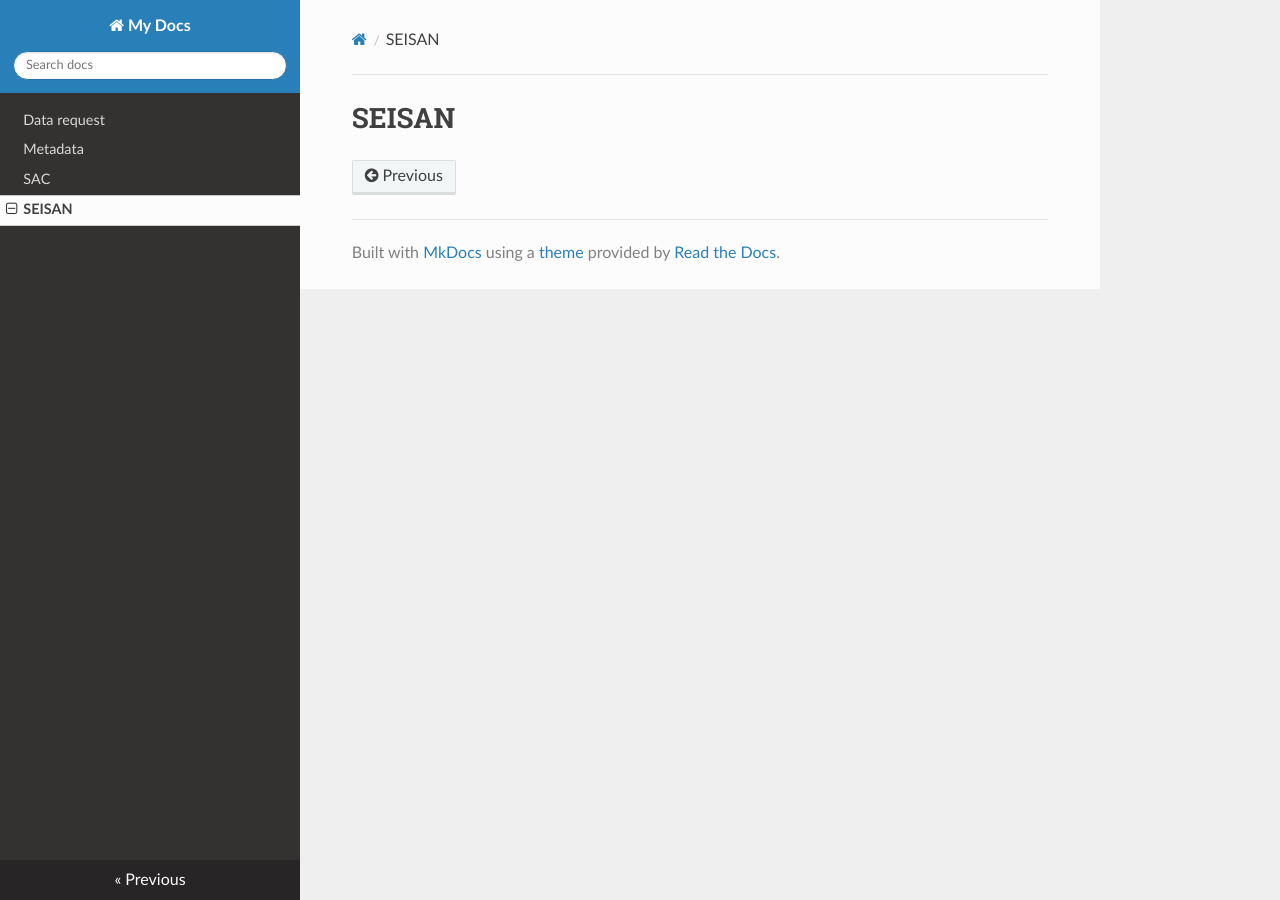
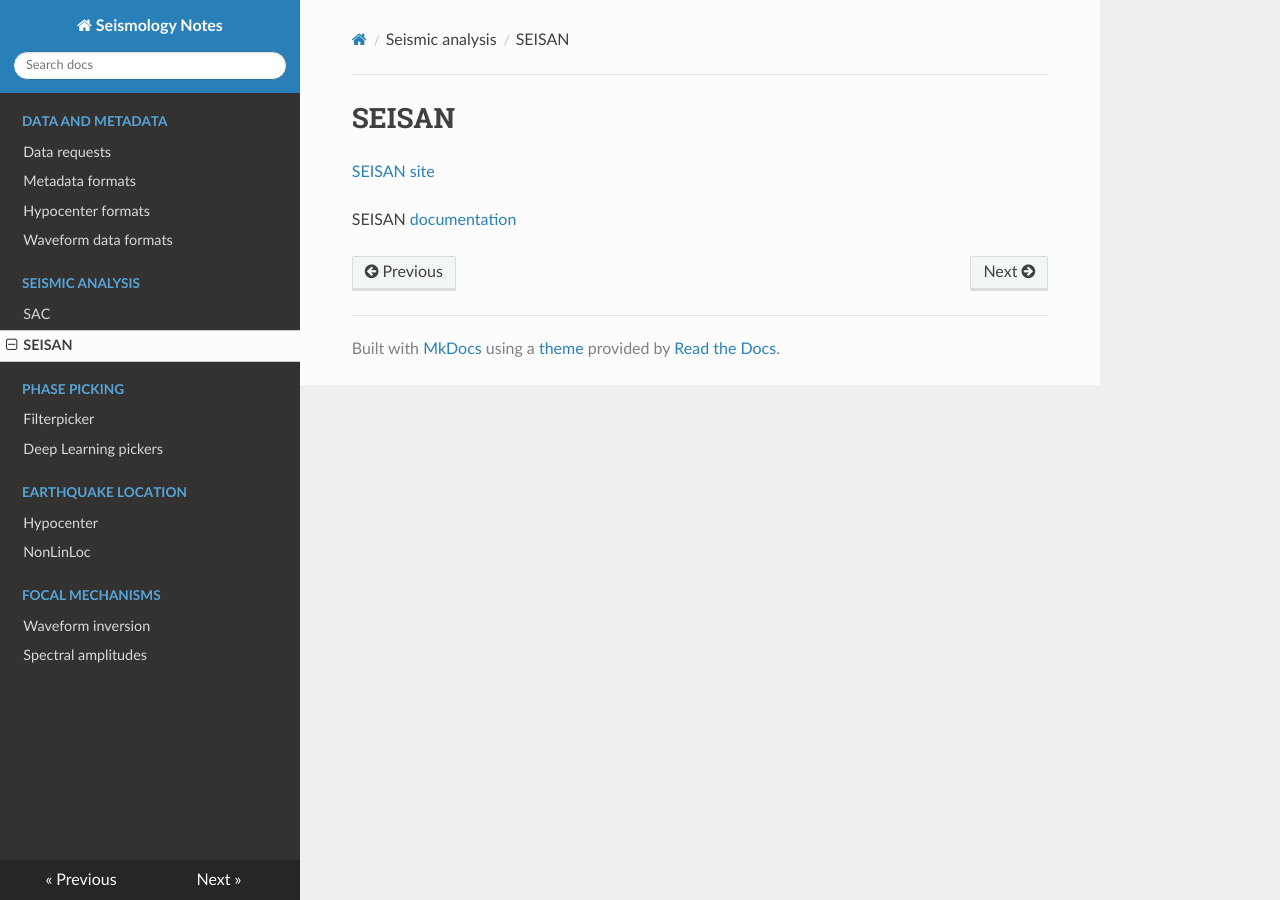
Before and after one commit to avillasenorh/Seismology_Notes, an MkDocs documentation site: the page built from docs/seisan.md, in a window 1280 px wide. Built offline with MkDocs 1.6.1, drawn with Linux system fonts in a browser that asks for light colours; nearby versions of some CDN libraries.

Commit message:
Added multiple items

```diff
--- a/docs/seisan.md
+++ b/docs/seisan.md
@@ -1 +1,6 @@
 # SEISAN
+
+
+[SEISAN site](http://seisan.info)
+
+SEISAN [documentation](https://seis.geus.net/software/seisan/seisan.html)
--- a/mkdocs.yml
+++ b/mkdocs.yml
@@ -1,10 +1,23 @@
-site_name: My Docs
+site_name: Seismology Notes
 
 nav:
-    - Data request: data.md
-    - Metadata: metadata.md
-    - SAC: sac.md
-    - SEISAN: seisan.md
+    - Data and metadata:
+        - Data requests: requests.md
+        - Metadata formats: metadata.md
+        - Hypocenter formats: phase.md
+        - Waveform data formats: waveform.md
+    - Seismic analysis:
+        - SAC: sac.md
+        - SEISAN: seisan.md
+    - Phase Picking:
+        - Filterpicker: filterpicker.md
+        - Deep Learning pickers: deep_learning.md
+    - Earthquake Location:
+        - Hypocenter: hypocenter.md
+        - NonLinLoc: nonlinloc.md
+    - Focal Mechanisms:
+        - Waveform inversion: waveform_inversion.md
+        - Spectral amplitudes: spectral_amplitudes.md
 
 extra_javascript:
     - https://cdnjs.cloudflare.com/ajax/libs/mathjax/2.7.0/MathJax.js?config=TeX-AMS-MML_HTMLorMML
```
Also changed, not shown: docs/data.md (deleted, +0 -1 lines), docs/deep_learning.md (added, +14 -0 lines), docs/filterpicker.md (added, +3 -0 lines), docs/hypocenter.md (added, +3 -0 lines), docs/nonlinloc.md (added, +7 -0 lines), docs/phase.md (added, +11 -0 lines), docs/requests.md (added, +26 -0 lines), docs/sac.md (+2 -0 lines), docs/spectral_amplitudes.md (added, +3 -0 lines), docs/waveform.md (added, +14 -0 lines), docs/waveform_inversion.md (added, +3 -0 lines), 1 other file.
